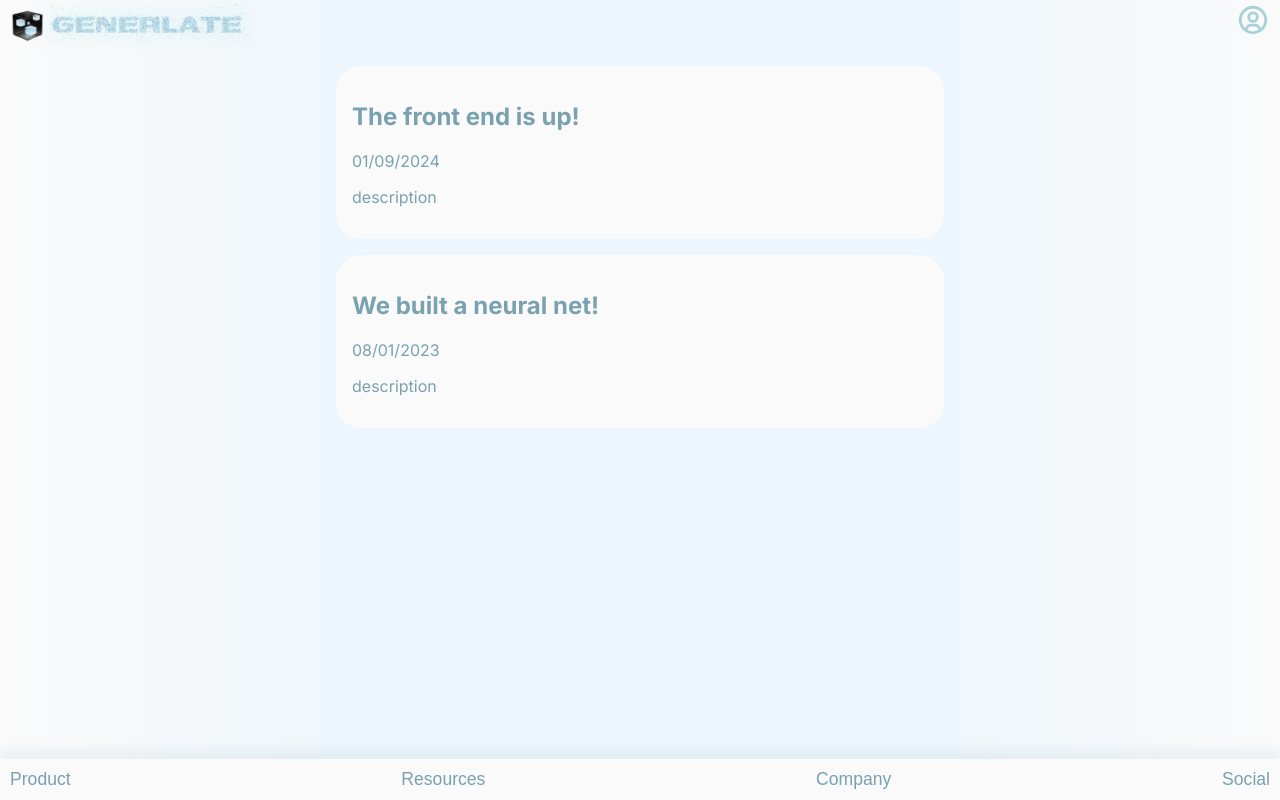
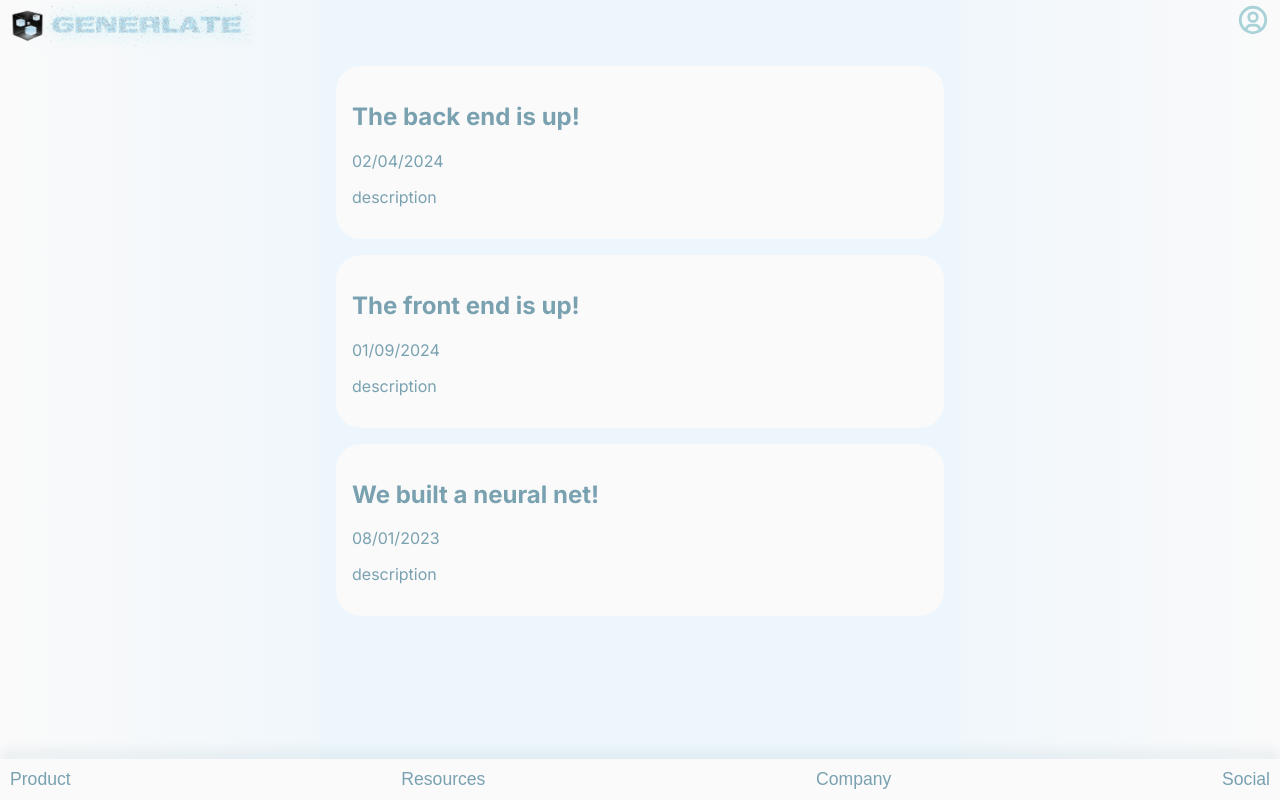
Before and after one commit to Generlate/generlate-website-ts, a React (Create React App) app: page /components/News in a window 1280 px wide. Built offline with nearby package versions, Linux system fonts and the light colour scheme; no server answers.

Commit message:
news update

```diff
--- a/src/components/News.tsx
+++ b/src/components/News.tsx
@@ -5,6 +5,11 @@ const News = () => {
   return (
     <>
       <main className="news">
+        <section>
+          <h2>The back end is up!</h2>
+          <p>02/04/2024</p>
+          <p>description</p>
+        </section>
         <section>
           <h2>The front end is up!</h2>
           <p>01/09/2024</p>
```
